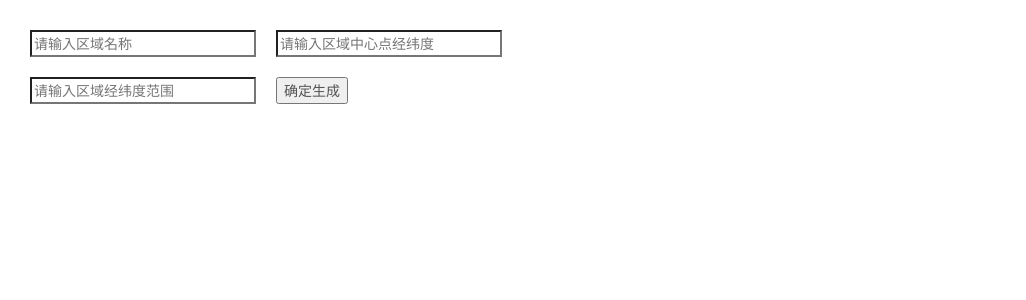
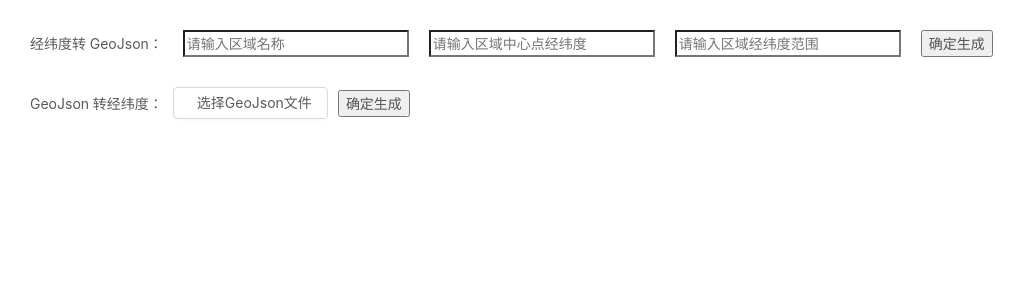
Before and after one commit to chenzao1024/draw-area-vue, a Vue app: page /togeojson in a window 1280 px wide. Shown: the top 300 px of the page, without its empty margins (0-1026 px from the left). Built offline with nearby package versions, Linux system fonts and the light colour scheme.

Commit message:
添加geoJson转经纬度； 修复经纬度转geoJson问题

```diff
--- a/src/views/drawArea.vue
+++ b/src/views/drawArea.vue
@@ -121,7 +121,7 @@ export default {
         zIndex: 99,
         resizeEnable: true,
         zoom: 10,
-        zooms: [11, 18],
+        zooms: [6, 20],
       });
     },
     // 根据输入情况修改地图中心点位置
--- a/src/views/lnglatToGeoJson.vue
+++ b/src/views/lnglatToGeoJson.vue
@@ -1,14 +1,12 @@
 <template>
   <div class="width-100">
-    <div
-      class="view-container flex-column p-20"
-      style="width: 50%; max-width: 600px"
-    >
+    <div class="view-container flex-column p-20">
       <div class="flex align-center p-10">
+        <div>经纬度转 GeoJson：</div>
         <input
           type="text"
           v-model="title"
-          class="name mr-20"
+          class="name mx-20"
           placeholder="请输入区域名称"
         />
         <input
@@ -17,8 +15,6 @@
           class="name mr-20"
           placeholder="请输入区域中心点经纬度"
         />
-      </div>
-      <div class="flex align-center p-10">
         <input
           type="text"
           v-model="lnglats"
@@ -32,6 +28,25 @@
           @click="onCreateGeoJson"
         />
       </div>
+      <div class="flex align-center p-10">
+        <div>GeoJson 转经纬度：</div>
+        <div class="flex align-center p-10 upload-parent">
+          <a-upload
+            :file-list="fileList"
+            :remove="handleRemove"
+            :before-upload="beforeUpload"
+            :multiple="true"
+          >
+            <a-button> <a-icon type="upload" /> 选择GeoJson文件 </a-button>
+          </a-upload>
+        </div>
+        <input
+          type="button"
+          class="button"
+          value="确定生成"
+          @click="onCreateLngLatJson"
+        />
+      </div>
     </div>
   </div>
 </template>
@@ -43,16 +58,80 @@ export default {
       title: "",
       center: "",
       lnglats: "",
+      fileList: [],
+      lngLatResultList: [],
     };
   },
   methods: {
+    handleRemove(file) {
+      const index = this.fileList.indexOf(file);
+      const newFileList = this.fileList.slice();
+      newFileList.splice(index, 1);
+      this.fileList = newFileList;
+    },
+    beforeUpload(file) {
+      this.fileList = [...this.fileList, file];
+      let reader = new FileReader();
+      reader.readAsText(file);
+      reader.onload = (e) => {
+        let areaGeoJson = JSON.parse(e.target.result);
+        this.lngLatResultList.push(
+          this._getLocationParamByGeoJson(areaGeoJson)
+        );
+      };
+      return false;
+    },
+    onCreateLngLatJson() {
+      this.lngLatResultList.forEach((result) => {
+        this._downLoadFile(result, result.name, "json");
+      });
+    },
+    _getLocationParamByGeoJson(areaGeoJson) {
+      let name = areaGeoJson.name;
+      let center = areaGeoJson.center;
+      let tempLngLatListList = [];
+      console.log(areaGeoJson.features[0]);
+      if (areaGeoJson.features[0].geometry.coordinates.length > 0) {
+        areaGeoJson.features[0].geometry.coordinates[0].forEach(
+          (locationList) => {
+            let tempLngLatList = [];
+            locationList.forEach((location) => {
+              let lnglat = location.join(",");
+              tempLngLatList.push(lnglat);
+            });
+            let lnglatStr = tempLngLatList.join(";");
+            tempLngLatListList.push(lnglatStr);
+          }
+        );
+        let lnglatStrStr = tempLngLatListList.join("#");
+        return {
+          name,
+          center,
+          lnglatStrStr,
+        };
+      } else {
+        return {
+          name: "geoJson格式错误",
+          center: "geoJson格式错误",
+          lnglatStrStr: "geoJson格式错误",
+        };
+      }
+    },
     onCreateGeoJson() {
       if (!this._checkParams()) return;
-      let locationList = [];
-      let tempLocationList = this.lnglats.split(";");
-      tempLocationList.forEach((lnglatStr) => {
-        let tempLocation = lnglatStr.split(",");
-        locationList.push(tempLocation);
+      let tempLocationListList = this.lnglats.split("#");
+      let locationListList = [];
+      tempLocationListList.forEach((lnglatStr) => {
+        let locationList = [];
+        let tempLocationList = lnglatStr.split(";");
+        tempLocationList.forEach((lnglat) => {
+          let tempLocation = lnglat.split(",");
+          locationList.push([
+            parseFloat(tempLocation[0]),
+            parseFloat(tempLocation[1]),
+          ]);
+        });
+        locationListList.push(locationList);
       });
 
       let geoJson = {
@@ -72,14 +151,14 @@ export default {
             },
             geometry: {
               type: "MultiPolygon",
-              coordinates: [[locationList]],
+              coordinates: [locationListList],
             },
           },
         ],
       };
-      this._downLoadFile(geoJson);
+      this._downLoadFile(geoJson, this.title, "geojson");
     },
-    _downLoadFile(geojsonResult) {
+    _downLoadFile(geojsonResult, name, type) {
       // 处理数据为 geojson
       let data = new Blob([JSON.stringify(geojsonResult)], {
         type: "text/plain;charset=UTF-8",
@@ -87,7 +166,7 @@ export default {
       let downloadUrl = window.URL.createObjectURL(data);
       let anchor = document.createElement("a");
       anchor.href = downloadUrl;
-      anchor.download = this.title + ".geojson";
+      anchor.download = `${name}.${type}`;
       anchor.click();
       window.URL.revokeObjectURL(data);
     },
```
